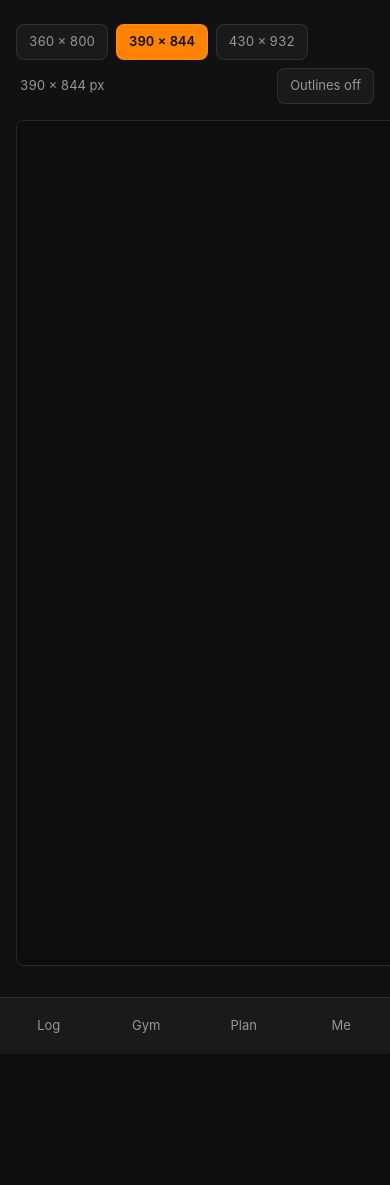
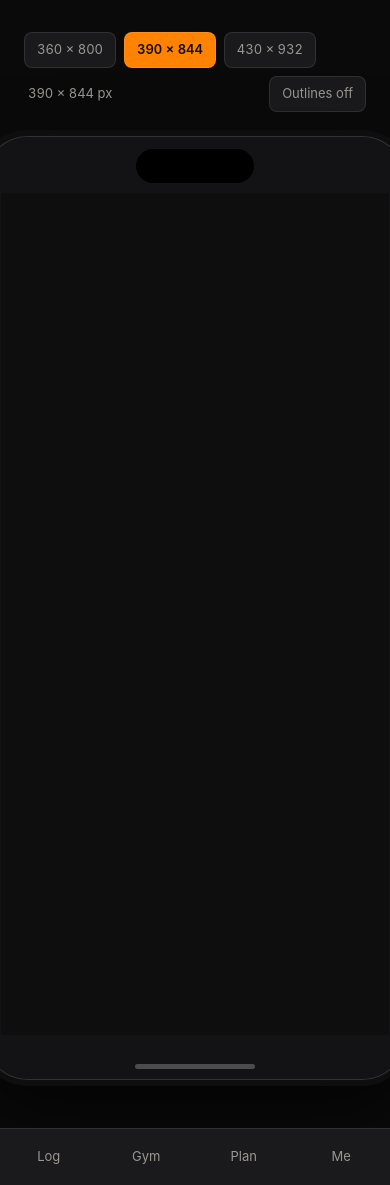
Before and after one commit to srinathn07/volslift, a Next.js app: page /preview in a window 390 px wide. Before the commit the page ends 1054 px from the top, so only its background shows below. Built offline with nearby package versions, Linux system fonts and the light colour scheme.

Commit message:
C0 [claude]: add phone frame mockup to /preview for demo

```diff
--- a/app/preview/PreviewClient.tsx
+++ b/app/preview/PreviewClient.tsx
@@ -8,14 +8,21 @@ const SIZES = [
   { label: '430 × 932',  w: 430,  h: 932  },
 ] as const;
 
-type SizeKey = typeof SIZES[number]['label'];
+type SizeLabel = typeof SIZES[number]['label'];
+
+// Phone chrome padding around the iframe
+const BEZEL_SIDE = 16;
+const BEZEL_TOP  = 56; // includes status bar + dynamic island
+const BEZEL_BOT  = 44; // includes home indicator
 
 export default function PreviewClient() {
-  const [sizeLabel, setSizeLabel] = useState<SizeKey>('390 × 844');
+  const [sizeLabel, setSizeLabel] = useState<SizeLabel>('390 × 844');
   const [outline, setOutline] = useState(false);
   const iframeRef = useRef<HTMLIFrameElement>(null);
 
   const size = SIZES.find((s) => s.label === sizeLabel) ?? SIZES[1];
+  const phoneW = size.w + BEZEL_SIDE * 2;
+  const phoneH = size.h + BEZEL_TOP + BEZEL_BOT;
 
   const applyOutline = useCallback((enabled: boolean) => {
     const doc = iframeRef.current?.contentDocument;
@@ -45,24 +52,28 @@ export default function PreviewClient() {
   return (
     <div
       style={{
-        minHeight: '100dvh',
-        background: '#111113',
-        padding: '24px 16px',
+        minHeight: '100vh',
+        background: '#0A0A0B',
+        display: 'flex',
+        flexDirection: 'column',
+        alignItems: 'center',
+        padding: '32px 24px 48px',
         fontFamily: '-apple-system, BlinkMacSystemFont, "Segoe UI", Roboto, sans-serif',
         color: '#F5F4F2',
+        gap: '24px',
       }}
     >
-      {/* Controls */}
+      {/* ── Controls bar ─────────────────────────────────────────── */}
       <div
         style={{
           display: 'flex',
           flexWrap: 'wrap',
           gap: '8px',
           alignItems: 'center',
-          marginBottom: '16px',
+          width: '100%',
+          maxWidth: '600px',
         }}
       >
-        {/* Size picker */}
         {SIZES.map(({ label }) => (
           <button
             key={label}
@@ -84,7 +95,6 @@ export default function PreviewClient() {
           </button>
         ))}
 
-        {/* Dimension label */}
         <span
           style={{
             fontSize: '13px',
@@ -96,7 +106,6 @@ export default function PreviewClient() {
           {size.w} × {size.h} px
         </span>
 
-        {/* Outline toggle */}
         <button
           onClick={toggleOutline}
           style={{
@@ -116,16 +125,67 @@ export default function PreviewClient() {
         </button>
       </div>
 
-      {/* Frame */}
+      {/* ── Phone mockup ─────────────────────────────────────────── */}
       <div
         style={{
-          border: '1px solid rgba(245,244,242,0.10)',
-          borderRadius: '8px',
-          overflow: 'hidden',
-          display: 'inline-block',
-          lineHeight: 0,
+          position: 'relative',
+          width: phoneW,
+          height: phoneH,
+          background: '#131316',
+          borderRadius: '44px',
+          border: '1.5px solid rgba(245,244,242,0.14)',
+          /* outer ring + drop shadow, no gradient */
+          boxShadow: '0 0 0 6px #0E0E0F, 0 32px 80px rgba(0,0,0,0.7)',
+          flexShrink: 0,
         }}
       >
+        {/* Side button (right) */}
+        <div style={{
+          position: 'absolute', right: -4, top: 100,
+          width: 4, height: 60,
+          background: '#1E1E22', borderRadius: '0 3px 3px 0',
+        }} />
+        {/* Volume up (left) */}
+        <div style={{
+          position: 'absolute', left: -4, top: 80,
+          width: 4, height: 32,
+          background: '#1E1E22', borderRadius: '3px 0 0 3px',
+        }} />
+        {/* Volume down (left) */}
+        <div style={{
+          position: 'absolute', left: -4, top: 124,
+          width: 4, height: 32,
+          background: '#1E1E22', borderRadius: '3px 0 0 3px',
+        }} />
+
+        {/* Top bezel with dynamic island */}
+        <div style={{
+          position: 'absolute', top: 0, left: 0, right: 0,
+          height: BEZEL_TOP,
+          display: 'flex', alignItems: 'flex-start', justifyContent: 'center',
+          background: '#131316',
+          borderRadius: '44px 44px 0 0',
+          zIndex: 2,
+          pointerEvents: 'none',
+        }}>
+          <div style={{
+            marginTop: 12,
+            width: 118, height: 34,
+            background: '#000',
+            borderRadius: '20px',
+          }} />
+        </div>
+
+        {/* iframe viewport */}
+        <div style={{
+          position: 'absolute',
+          top: BEZEL_TOP,
+          left: BEZEL_SIDE,
+          right: BEZEL_SIDE,
+          bottom: BEZEL_BOT,
+          overflow: 'hidden',
+          borderRadius: '2px',
+        }}>
           <iframe
             ref={iframeRef}
             src="/log"
@@ -133,8 +193,27 @@ export default function PreviewClient() {
             height={size.h}
             style={{ border: 'none', display: 'block' }}
             onLoad={handleLoad}
-          title={`Preview at ${size.label}`}
+            title={`Preview at ${sizeLabel}`}
           />
+        </div>
+
+        {/* Bottom bezel with home indicator */}
+        <div style={{
+          position: 'absolute', bottom: 0, left: 0, right: 0,
+          height: BEZEL_BOT,
+          display: 'flex', alignItems: 'flex-end', justifyContent: 'center',
+          background: '#131316',
+          borderRadius: '0 0 44px 44px',
+          zIndex: 2,
+          pointerEvents: 'none',
+        }}>
+          <div style={{
+            marginBottom: 10,
+            width: 120, height: 5,
+            background: 'rgba(245,244,242,0.25)',
+            borderRadius: '3px',
+          }} />
+        </div>
       </div>
     </div>
   );
```
Lines whose indentation alone changed are shown as unchanged.
